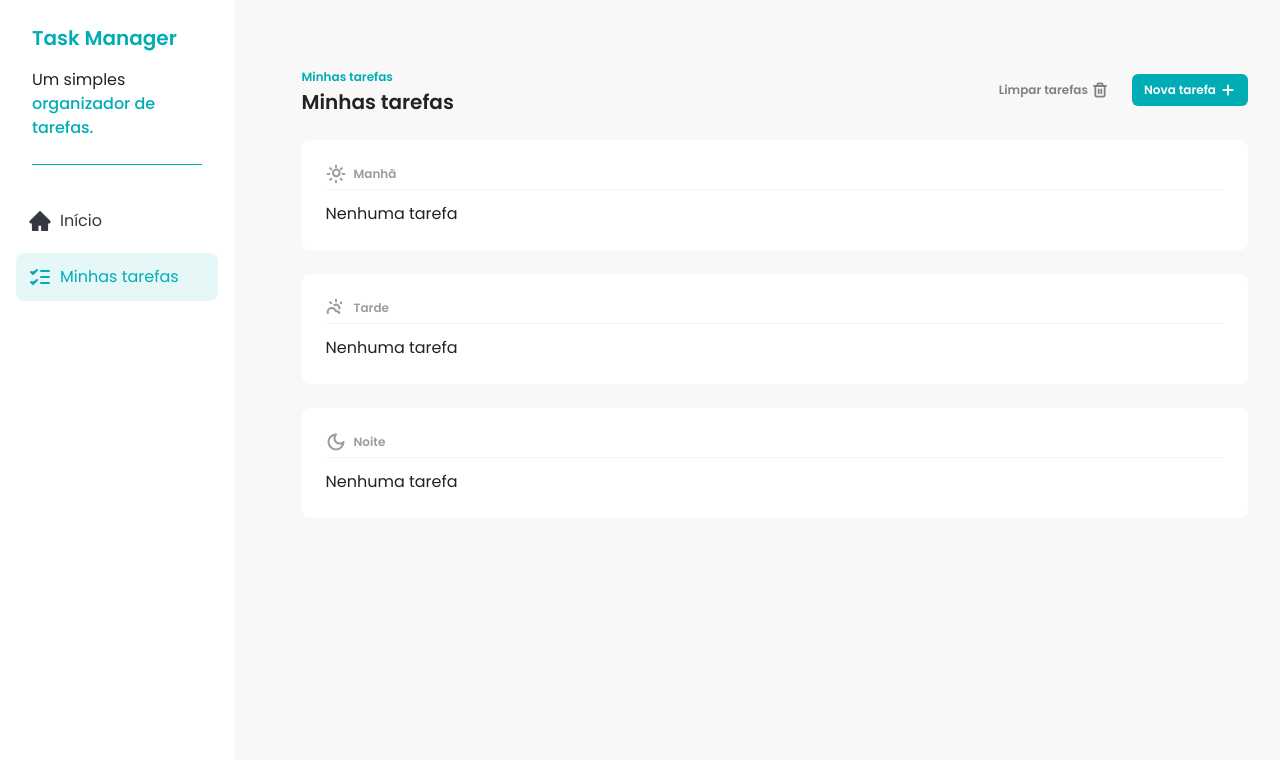
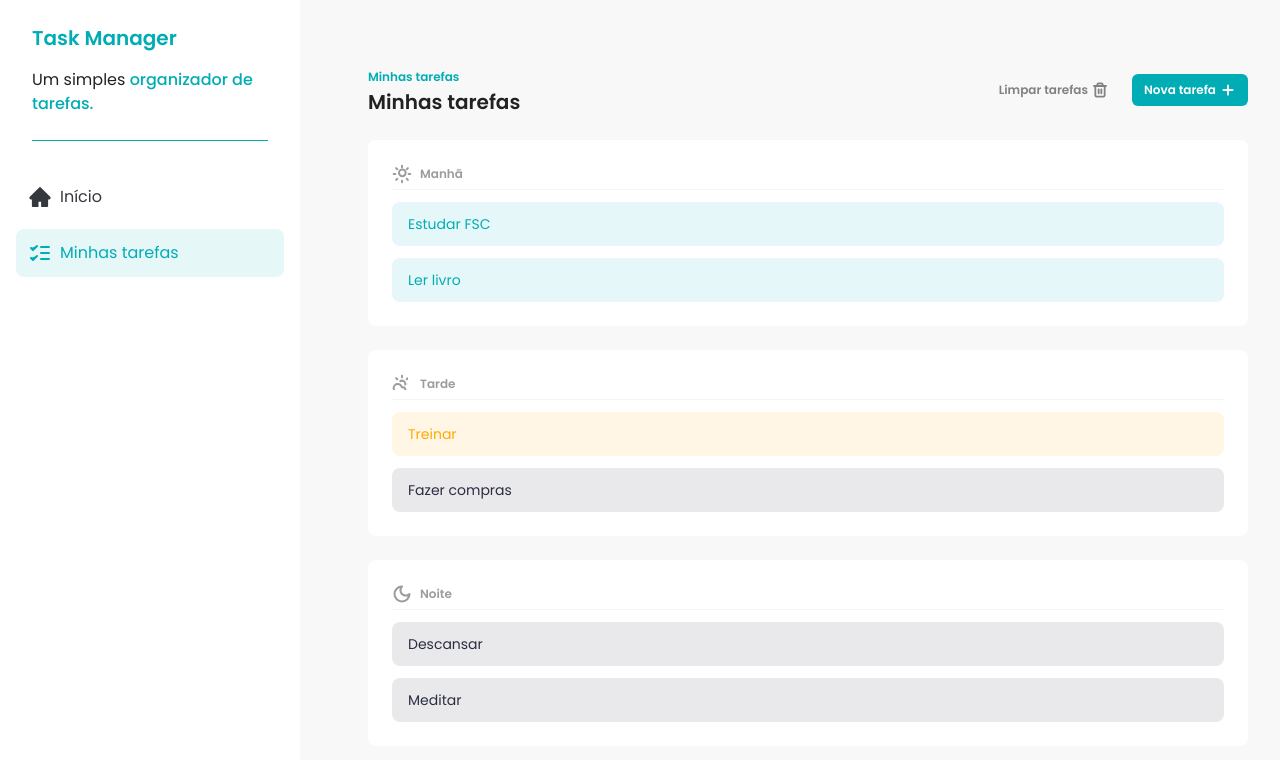
Before and after one commit to deniswmonteiro/task-manager, a React (Vite) app: page / in a window 1280 px wide. Shown: the top 760 px of the page. Built offline with nearby package versions, Linux system fonts and the light colour scheme.

Commit message:
feat: listando as tarefas com os componentes Task e TaskItem

```diff
--- a/src/components/Sidebar.jsx
+++ b/src/components/Sidebar.jsx
@@ -4,8 +4,8 @@ import TaskIcon from "../assets/icons/tasks.svg?react";
 
 const Sidebar = () => {
   return (
-    <aside className="h-screen w-75 bg-white">
-      <div className="space-y-4 px-8 py-6 after:mt-6 after:block after:h-px after:w-full after:bg-[#00adb5]">
+    <aside className="h-screen bg-white">
+      <div className="w-75 space-y-4 px-8 py-6 after:mt-6 after:block after:h-px after:w-full after:bg-[#00adb5]">
         <h1 className="text-xl font-semibold text-[#00adb5]">
           <a href="/">Task Manager</a>
         </h1>
--- a/src/components/Task.jsx
+++ b/src/components/Task.jsx
@@ -1,4 +1,6 @@
-const Task = ({ icon, title }) => {
+import TaskItem from "./TaskItem";
+
+const Task = ({ icon, title, tasks }) => {
   return (
     <div className="rounded-lg bg-white p-6">
       <div className="mb-3 border-b border-[#f4f4f5] pb-1.25">
@@ -7,9 +9,11 @@ const Task = ({ icon, title }) => {
           <p className="text-xs font-semibold">{title}</p>
         </div>
       </div>
-      <div>
-        <p>Nenhuma tarefa</p>
-      </div>
+      <ul className="space-y-3">
+        {tasks.map(task => (
+          <TaskItem task={task} key={task.id} />
+        ))}
+      </ul>
     </div>
   );
 };
--- /dev/null
+++ b/src/components/TaskItem.jsx
@@ -0,0 +1,24 @@
+const TaskItem = ({ task }) => {
+  const getStatusClasses = () => {
+    switch (task.status) {
+      case "done":
+        return "bg-[#00adb5]/10 text-[#00adb5]";
+      case "in_progress":
+        return "bg-[#ffaa04]/10 text-[#ffaa04]";
+      case "not_started":
+        return "bg-[#2b2d42]/10 text-[#2b2d42]";
+      default:
+        return "bg-[#2b2d42]/10 text-[#2b2d42]";
+    }
+  };
+
+  return (
+    <li
+      className={`flex items-center gap-2 rounded-lg px-4 py-3 text-sm ${getStatusClasses()}`}
+    >
+      {task.title}
+    </li>
+  );
+};
+
+export default TaskItem;
--- a/src/components/Tasks.jsx
+++ b/src/components/Tasks.jsx
@@ -1,13 +1,19 @@
-import Button from "./Button";
+import React from "react";
 import TrashIcon from "../assets/icons/trash.svg?react";
 import AddIcon from "../assets/icons/Add.svg?react";
-
 import SunIcon from "../assets/icons/sun.svg?react";
 import CloudSunIcon from "../assets/icons/cloud-sun.svg?react";
 import MoonIcon from "../assets/icons/moon.svg?react";
+import Button from "./Button";
 import Task from "./Task";
+import TasksData from "../data/TasksData";
 
 const Tasks = () => {
+  const [tasks] = React.useState(TasksData);
+  const morningTasks = tasks.filter(task => task.time === "morning");
+  const afternoonTasks = tasks.filter(task => task.time === "afternoon");
+  const eveningTasks = tasks.filter(task => task.time === "evening");
+
   return (
     <main className="w-full px-8 py-16">
       {/* Ações */}
@@ -32,9 +38,9 @@ const Tasks = () => {
 
       {/* Lista de tarefas */}
       <section className="mt-6 grid gap-6 rounded-xl">
-        <Task icon={<SunIcon />} title="Manhã" />
-        <Task icon={<CloudSunIcon />} title="Tarde" />
-        <Task icon={<MoonIcon />} title="Noite" />
+        <Task icon={<SunIcon />} title="Manhã" tasks={morningTasks} />
+        <Task icon={<CloudSunIcon />} title="Tarde" tasks={afternoonTasks} />
+        <Task icon={<MoonIcon />} title="Noite" tasks={eveningTasks} />
       </section>
     </main>
   );
--- /dev/null
+++ b/src/data/TasksData.js
@@ -0,0 +1,46 @@
+const TasksData = [
+  {
+    id: 1,
+    title: "Estudar FSC",
+    description: "Estudar fundamentos de programação para sistemas web.",
+    time: "morning",
+    status: "done",
+  },
+  {
+    id: 2,
+    title: "Ler livro",
+    description: "Ler livro de biologia.",
+    time: "morning",
+    status: "done",
+  },
+  {
+    id: 3,
+    title: "Treinar",
+    description: "Treinar para a competição de natação.",
+    time: "afternoon",
+    status: "in_progress",
+  },
+  {
+    id: 4,
+    title: "Fazer compras",
+    description: "Comprar arroz, feijão e macarrão.",
+    time: "afternoon",
+    status: "not_started",
+  },
+  {
+    id: 5,
+    title: "Descansar",
+    description: "Assistir filme com a família.",
+    time: "evening",
+    status: "not_started",
+  },
+  {
+    id: 6,
+    title: "Meditar",
+    description: "Meditar por 30 minutos.",
+    time: "evening",
+    status: "not_started",
+  },
+];
+
+export default TasksData;
```
